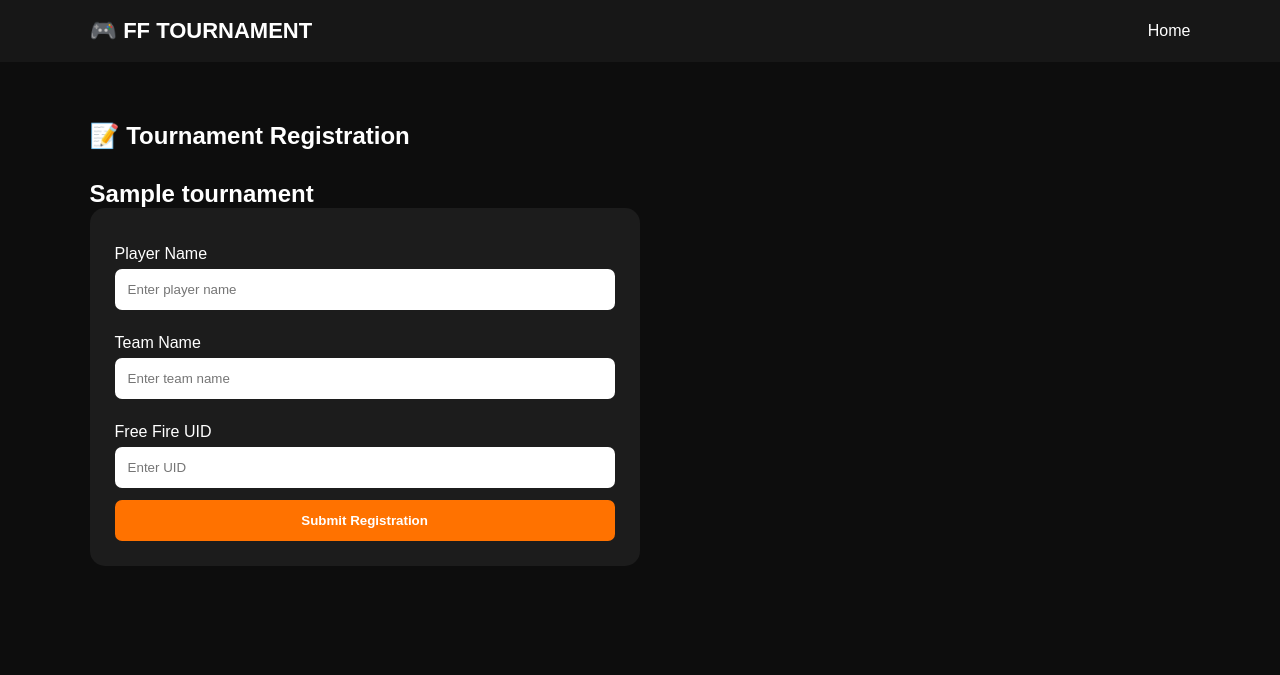
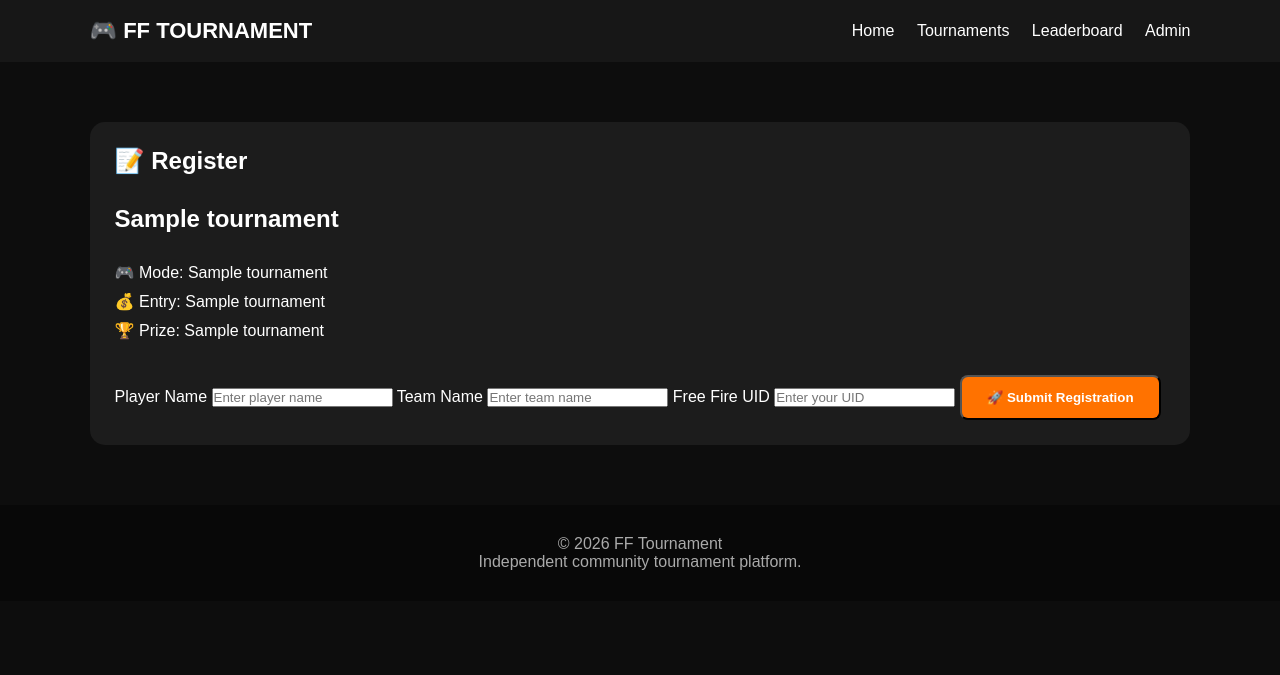
Before and after one commit to workload139-creator/Freefire-touranament, a Flask app: page /register/1 in a window 1280 px wide. Shown: the top 675 px of the page. Run offline with Flask 3, Linux system fonts and the light colour scheme; a database or web service that is not in the repository returns one stand-in record (values such as "Sample title"); some libraries are stand-ins or nearby versions.

Commit message:
Update register.html

```diff
--- a/templates/register.html
+++ b/templates/register.html
@@ -2,47 +2,45 @@
 <html lang="en">
 
 <head>
+    <meta charset="UTF-8">
+    <meta name="viewport" content="width=device-width, initial-scale=1.0">
 
-    <meta charset="UTF-8">
-
-    <meta name="viewport"
-          content="width=device-width, initial-scale=1.0">
-
-    <title>Register Team</title>
+    <title>Register - {{ tournament[1] }}</title>
 
     <link rel="stylesheet"
           href="{{ url_for('static', filename='style.css') }}">
-
 </head>
 
 <body>
 
 <header>
-
-    <div class="logo">
-        🎮 FF TOURNAMENT
-    </div>
+    <div class="logo">🎮 FF TOURNAMENT</div>
 
     <nav>
         <a href="/">Home</a>
+        <a href="/#tournaments">Tournaments</a>
+        <a href="/leaderboard">Leaderboard</a>
+        <a href="/admin">Admin</a>
     </nav>
-
 </header>
 
 
-<section class="form-section">
+<section class="section">
 
-    <h1>📝 Tournament Registration</h1>
+    <div class="card">
 
-    <h2>{{ tournament["name"] }}</h2>
+        <h1>📝 Register</h1>
 
-    <form
-        method="POST"
-        class="main-form">
+        <h2>{{ tournament[1] }}</h2>
 
-        <label>
-            Player Name
-        </label>
+        <p>🎮 Mode: {{ tournament[2] }}</p>
+        <p>💰 Entry: {{ tournament[3] }}</p>
+        <p>🏆 Prize: {{ tournament[4] }}</p>
+
+        <form method="POST"
+              action="{{ url_for('register', tournament_id=tournament[0]) }}">
+
+            <label>Player Name</label>
 
             <input
                 type="text"
@@ -51,9 +49,7 @@
                 required>
 
 
-        <label>
-            Team Name
-        </label>
+            <label>Team Name</label>
 
             <input
                 type="text"
@@ -62,30 +58,30 @@
                 required>
 
 
-        <label>
-            Free Fire UID
-        </label>
+            <label>Free Fire UID</label>
 
             <input
                 type="text"
                 name="uid"
-            placeholder="Enter UID"
+                placeholder="Enter your UID"
                 required>
 
 
-        <button type="submit">
-            Submit Registration
+            <button type="submit" class="btn">
+                🚀 Submit Registration
             </button>
 
         </form>
 
+    </div>
+
 </section>
 
 
-<script src="{{ url_for('static', filename='script.js') }}">
-</script>
-<link rel="stylesheet"
-      href="{{ url_for('static', filename='style.css') }}">
+<footer>
+    <p>© 2026 FF Tournament</p>
+    <p>Independent community tournament platform.</p>
+</footer>
+
 </body>
-
 </html>
```
Lines whose indentation alone changed are shown as unchanged.
